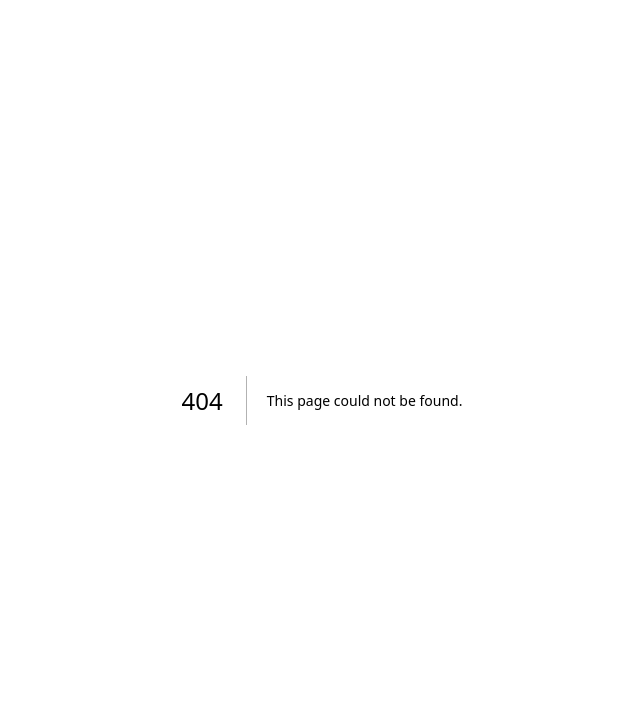
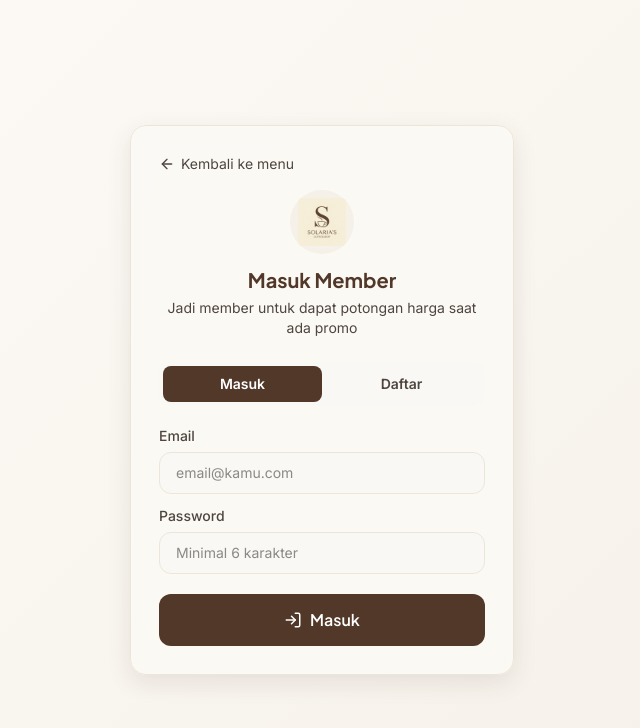
Before and after one commit to Rex4Red/Solaria-s-CoffeShop, a Next.js app in the folder frontend/: page /member in a window 1280 px wide. Before the commit this address had no page. Shown: the top 728 px of the page, without its empty margins (318-958 px from the left). Built offline with nearby package versions, Linux system fonts and the light colour scheme; no server answers.

Commit message:
feat: halaman login/daftar member khusus pelanggan + arahkan banner & profil ke sana (bukan login admin/kasir)

```diff
--- a/frontend/src/app/(customer)/profile/page.tsx
+++ b/frontend/src/app/(customer)/profile/page.tsx
@@ -1,8 +1,20 @@
 'use client';
 
-import { User, LogIn } from 'lucide-react';
+import { useEffect, useState } from 'react';
+import { useRouter } from 'next/navigation';
+import { User, LogIn, LogOut, BadgeCheck } from 'lucide-react';
+import { useAuthStore } from '@/store/authStore';
 
 export default function ProfilePage() {
+  const router = useRouter();
+  const user = useAuthStore((s) => s.user);
+  const logout = useAuthStore((s) => s.logout);
+  const [mounted, setMounted] = useState(false);
+
+  useEffect(() => setMounted(true), []);
+
+  const isMember = mounted && user?.role === 'MEMBER';
+
   return (
     <div className="min-h-screen safe-bottom-padding">
       <header className="sticky top-0 z-40 bg-surface/90 backdrop-blur-lg shadow-[0_1px_3px_rgba(61,43,31,0.06)] md:hidden">
@@ -12,11 +24,37 @@ export default function ProfilePage() {
         <div className="w-24 h-24 rounded-full bg-latte-beige flex items-center justify-center mb-4">
           <User size={40} className="text-outline-variant" />
         </div>
-        <h2 className="font-sans font-bold text-lg text-on-surface mb-1">Tamu</h2>
-        <p className="text-sm text-on-surface-variant mb-8">Masuk untuk mendapatkan poin member</p>
-        <button className="w-full max-w-xs bg-primary text-on-primary font-sans font-semibold py-3.5 rounded-xl hover:bg-mocha-dark active:scale-[0.97] transition-all flex items-center justify-center gap-2">
-          <LogIn size={18} />Login / Daftar Member
-        </button>
+
+        {isMember ? (
+          <>
+            <div className="flex items-center gap-1.5 mb-1">
+              <h2 className="font-sans font-bold text-lg text-on-surface">{user?.name}</h2>
+              <BadgeCheck size={18} className="text-success-green" />
+            </div>
+            <p className="text-sm text-on-surface-variant mb-1">{user?.email}</p>
+            <span className="px-3 py-0.5 rounded-full bg-success-green/15 text-success-green text-xs font-semibold mb-8">Member Aktif</span>
+            <p className="text-xs text-outline text-center max-w-xs mb-6">
+              Saat ada promo, potongan harga otomatis diterapkan untukmu di checkout.
+            </p>
+            <button
+              onClick={() => { logout(); }}
+              className="w-full max-w-xs border border-error-rose text-error-rose font-sans font-semibold py-3 rounded-xl hover:bg-error-rose/5 active:scale-[0.97] transition-all flex items-center justify-center gap-2"
+            >
+              <LogOut size={18} />Keluar
+            </button>
+          </>
+        ) : (
+          <>
+            <h2 className="font-sans font-bold text-lg text-on-surface mb-1">Tamu</h2>
+            <p className="text-sm text-on-surface-variant mb-8 text-center">Jadi member untuk dapat potongan harga saat ada promo</p>
+            <button
+              onClick={() => router.push('/member')}
+              className="w-full max-w-xs bg-primary text-on-primary font-sans font-semibold py-3.5 rounded-xl hover:bg-mocha-dark active:scale-[0.97] transition-all flex items-center justify-center gap-2"
+            >
+              <LogIn size={18} />Login / Daftar Member
+            </button>
+          </>
+        )}
       </div>
     </div>
   );
--- /dev/null
+++ b/frontend/src/app/member/page.tsx
@@ -0,0 +1,132 @@
+'use client';
+
+import { useState, Suspense } from 'react';
+import { useRouter } from 'next/navigation';
+import Image from 'next/image';
+import { ArrowLeft, Loader2, LogIn, UserPlus } from 'lucide-react';
+import api from '@/lib/api';
+import { useAuthStore } from '@/store/authStore';
+import { useCartStore } from '@/store/cartStore';
+import toast from 'react-hot-toast';
+
+type AuthResponse = {
+  user: { id: string; email: string; name: string; role: string };
+  session: { access_token: string };
+};
+
+function MemberAuthContent() {
+  const router = useRouter();
+  const loginStore = useAuthStore((s) => s.login);
+  const tableNumber = useCartStore((s) => s.tableNumber);
+
+  const [mode, setMode] = useState<'login' | 'register'>('login');
+  const [name, setName] = useState('');
+  const [email, setEmail] = useState('');
+  const [password, setPassword] = useState('');
+  const [loading, setLoading] = useState(false);
+
+  const backToMenu = () => router.push(tableNumber ? `/menu?table=${tableNumber}` : '/menu');
+
+  const handleSubmit = async () => {
+    if (!email.trim() || !password) { toast.error('Email dan password wajib diisi'); return; }
+    if (mode === 'register' && !name.trim()) { toast.error('Nama wajib diisi'); return; }
+    if (password.length < 6) { toast.error('Password minimal 6 karakter'); return; }
+
+    setLoading(true);
+    try {
+      const res = (mode === 'register'
+        ? await api.auth.register({ email: email.trim(), password, name: name.trim() })
+        : await api.auth.login({ email: email.trim(), password })) as unknown as AuthResponse;
+
+      const token = res.session?.access_token;
+      if (!token) throw new Error('Token tidak diterima dari server');
+
+      const role = (res.user.role || 'member').toUpperCase() as 'ADMIN' | 'KASIR' | 'MEMBER';
+      loginStore({ id: res.user.id, email: res.user.email, name: res.user.name, role }, token);
+
+      toast.success(mode === 'register' ? `Selamat bergabung, ${res.user.name}!` : `Selamat datang, ${res.user.name}!`);
+
+      // Admin/Kasir tetap diarahkan ke panel masing-masing
+      if (role === 'ADMIN') router.push('/admin');
+      else if (role === 'KASIR') router.push('/kasir');
+      else backToMenu();
+    } catch (err) {
+      const msg = err instanceof Error && err.message ? err.message : 'Gagal memproses';
+      toast.error(msg);
+    } finally {
+      setLoading(false);
+    }
+  };
+
+  return (
+    <div className="gradient-bg min-h-screen flex flex-col items-center justify-center p-4">
+      <div className="w-full max-w-sm bg-surface/85 backdrop-blur-md rounded-2xl p-7 shadow-[0_8px_24px_rgba(61,43,31,0.1)] border border-oat-milk animate-scale-in">
+        <button onClick={backToMenu} className="flex items-center gap-1.5 text-sm text-on-surface-variant hover:text-primary mb-4">
+          <ArrowLeft size={16} />Kembali ke menu
+        </button>
+
+        <div className="flex flex-col items-center text-center mb-6">
+          <div className="w-16 h-16 rounded-full bg-latte-beige flex items-center justify-center mb-3 overflow-hidden">
+            <Image src="/logo.png" alt="Solaria's CoffeeShop" width={48} height={48} className="object-contain" />
+          </div>
+          <h1 className="font-sans font-bold text-xl text-primary">
+            {mode === 'login' ? 'Masuk Member' : 'Daftar Member'}
+          </h1>
+          <p className="text-sm text-on-surface-variant mt-1">
+            Jadi member untuk dapat potongan harga saat ada promo
+          </p>
+        </div>
+
+        {/* Toggle */}
+        <div className="flex bg-vanilla-mist rounded-xl p-1 mb-5">
+          <button
+            onClick={() => setMode('login')}
+            className={`flex-1 py-2 rounded-lg text-sm font-semibold transition-all ${mode === 'login' ? 'bg-primary text-on-primary' : 'text-on-surface-variant'}`}
+          >
+            Masuk
+          </button>
+          <button
+            onClick={() => setMode('register')}
+            className={`flex-1 py-2 rounded-lg text-sm font-semibold transition-all ${mode === 'register' ? 'bg-primary text-on-primary' : 'text-on-surface-variant'}`}
+          >
+            Daftar
+          </button>
+        </div>
+
+        <div className="space-y-3">
+          {mode === 'register' && (
+            <div>
+              <label className="block text-sm font-medium text-on-surface-variant mb-1.5">Nama</label>
+              <input value={name} onChange={(e) => setName(e.target.value)} placeholder="Nama kamu" className="w-full bg-vanilla-mist border border-oat-milk rounded-xl px-4 py-2.5 text-sm focus:outline-none focus:border-primary" />
+            </div>
+          )}
+          <div>
+            <label className="block text-sm font-medium text-on-surface-variant mb-1.5">Email</label>
+            <input type="email" value={email} onChange={(e) => setEmail(e.target.value)} placeholder="email@kamu.com" className="w-full bg-vanilla-mist border border-oat-milk rounded-xl px-4 py-2.5 text-sm focus:outline-none focus:border-primary" />
+          </div>
+          <div>
+            <label className="block text-sm font-medium text-on-surface-variant mb-1.5">Password</label>
+            <input type="password" value={password} onChange={(e) => setPassword(e.target.value)} onKeyDown={(e) => e.key === 'Enter' && handleSubmit()} placeholder="Minimal 6 karakter" className="w-full bg-vanilla-mist border border-oat-milk rounded-xl px-4 py-2.5 text-sm focus:outline-none focus:border-primary" />
+          </div>
+        </div>
+
+        <button
+          onClick={handleSubmit}
+          disabled={loading}
+          className="w-full mt-5 bg-primary text-on-primary font-sans font-semibold py-3.5 rounded-xl hover:bg-mocha-dark active:scale-[0.97] transition-all flex items-center justify-center gap-2 disabled:opacity-60"
+        >
+          {loading ? <Loader2 size={18} className="animate-spin" /> : mode === 'login' ? <LogIn size={18} /> : <UserPlus size={18} />}
+          {mode === 'login' ? 'Masuk' : 'Daftar Sekarang'}
+        </button>
+      </div>
+    </div>
+  );
+}
+
+export default function MemberAuthPage() {
+  return (
+    <Suspense fallback={<div className="gradient-bg min-h-screen flex items-center justify-center"><div className="animate-pulse text-primary font-semibold">Memuat...</div></div>}>
+      <MemberAuthContent />
+    </Suspense>
+  );
+}
--- a/frontend/src/components/customer/DiscountBanner.tsx
+++ b/frontend/src/components/customer/DiscountBanner.tsx
@@ -72,7 +72,7 @@ export default function DiscountBanner() {
                   Login / daftar member dulu supaya harganya otomatis terpotong.
                 </p>
                 <button
-                  onClick={() => router.push('/login')}
+                  onClick={() => router.push('/member')}
                   className="shrink-0 inline-flex items-center gap-1.5 bg-on-primary text-primary font-semibold text-xs px-3 py-1.5 rounded-lg active:scale-95 transition-transform"
                 >
                   <UserPlus size={13} />
```
